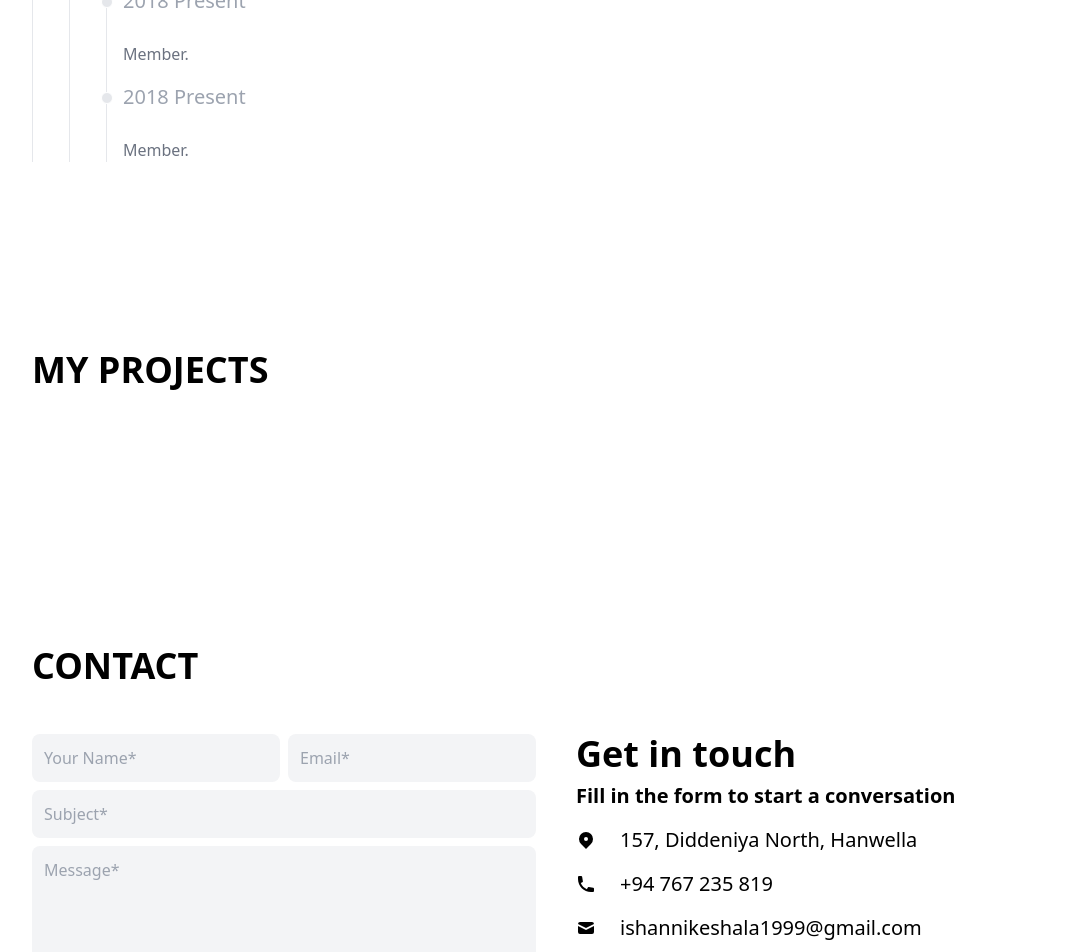
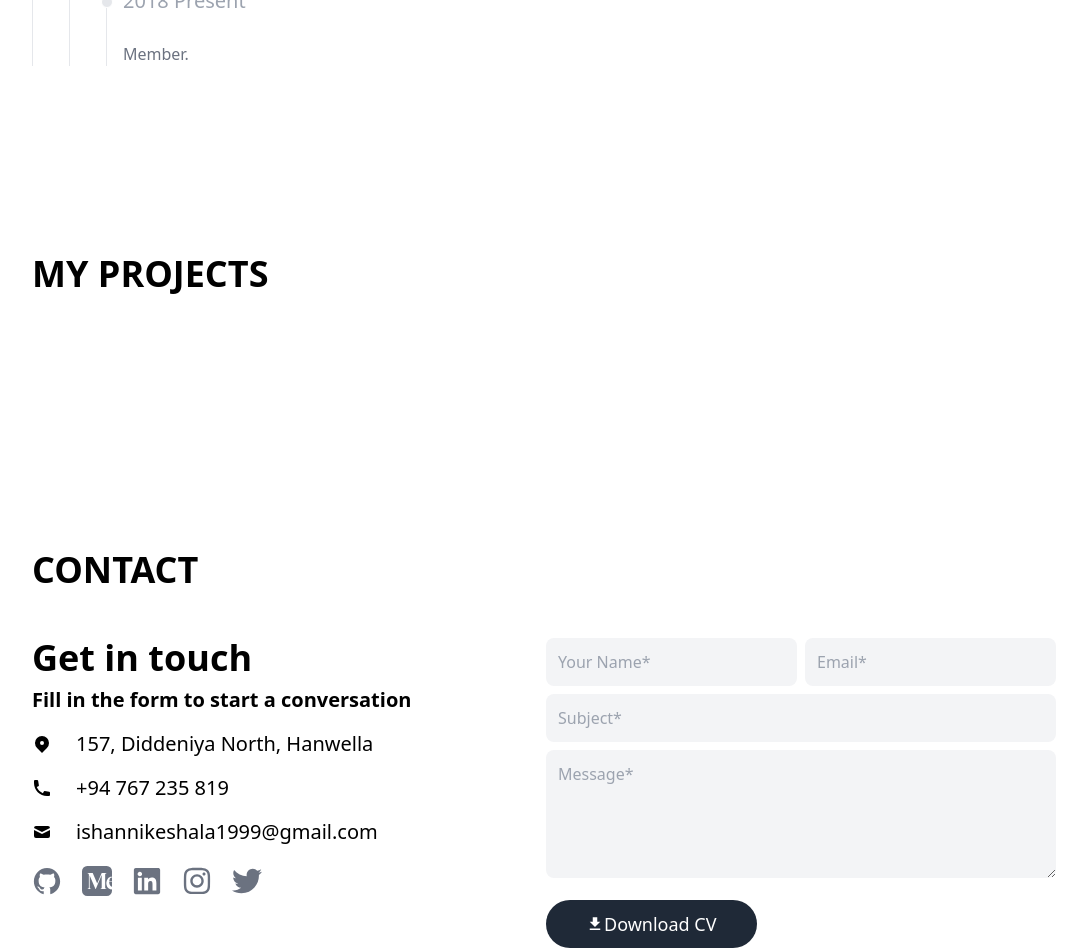
Before and after one commit to IshanNikeshalaNawarathna/ishannikeshala, a React (Create React App) app: page / in a window 1280 px wide. Shown: the part 2640-3592 px from the top of the page, without its empty margins (96-1182 px from the left). Built offline with nearby package versions, Linux system fonts and the light colour scheme.

Commit message:
design update

```diff
--- a/package.json
+++ b/package.json
@@ -11,7 +11,7 @@
     "react": "^18.3.1",
     "react-dom": "^18.3.1",
     "react-icons": "^5.2.1",
-    "react-scripts": "5.0.1",
+    "react-scripts": "^5.0.1",
     "react-timeline-scribble": "^1.0.14",
     "react-type-animation": "^3.2.0",
     "use-count-up": "^3.0.1",
--- a/src/page/About.js
+++ b/src/page/About.js
@@ -111,12 +111,6 @@ export const About = () => {
                               <h3 className="text-xl font-semibold  dark:text-gray-900 text-white">INTERNET SOCIETY</h3>
                               <p className="text-base font-normal text-gray-500 dark:text-gray-400">Member.</p>
                             </li>
-                            <li className="mb-5 ms-4">
-                              <div className="absolute w-3 h-3 bg-gray-200 rounded-full mt-1.5 -start-1.5 border border-white dark:border-gray-900 dark:bg-gray-700"></div>
-                              <time className="mb-1 text-xl font-normal leading-none text-gray-400 dark:text-gray-500">2018 Present</time>
-                              <h3 className="text-xl font-semibold  dark:text-gray-900 text-white">INHUMANS E-SPORT</h3>
-                              <p className="text-base font-normal text-gray-500 dark:text-gray-400">Member.</p>
-                            </li>
                           </ol>
                         </div>
                       </li>
--- a/src/page/Contact.js
+++ b/src/page/Contact.js
@@ -16,27 +16,10 @@ export const Contact = () => {
             <span className='font-bold text-4xl'>CONTACT</span>
           </div>
           <div className="mt-4">
-            <div class="grid grid-cols-1 md:grid-cols-1 lg:grid-cols-2 gap-1 lg:gap-4">
-              <div class="lg:row-span-3 row-span-1 ">
-                <div class="grid grid-cols-1 md:grid-cols-2 gap-2">
-                  <input class="w-full bg-gray-100 text-gray-900  p-3 rounded-lg focus:outline-none focus:shadow-outline"
-                    type="text" placeholder="Your Name*" />
-                  <input class="w-full bg-gray-100 text-gray-900  p-3 rounded-lg focus:outline-none focus:shadow-outline"
-                    type="text" placeholder="Email*" />
-                </div>
-                <div className="gap-2">
-                  <input class="w-full bg-gray-100 text-gray-900 mt-2 p-3 rounded-lg focus:outline-none focus:shadow-outline"
-                    type="email" placeholder="Subject*" />
-                </div>
-                <div className="gap-2">
-                  <textarea placeholder="Message*" class="w-full h-32 bg-gray-100 text-gray-900 mt-2 p-3 rounded-lg focus:outline-none focus:shadow-outline"></textarea>
-                </div>
-                <div className="mt-4 ">
-                  <Button />
-                </div>
-              </div>
+            <div class="grid grid-cols-1 md:grid-cols-1 lg:grid-cols-2 gap-1 lg:gap-1">
+
               <div className='grid grid-cols-1  md:grid-cols-1 lg:grid-cols-1 gap-4 lg:gap-4'>
-                <div className="py-6 md:py-0 md:px-6">
+                <div className="py-6 md:py-0 md:px-0">
                   <h1 className="text-4xl font-bold">Get in touch</h1>
                   <p className="pt-2 pb-4 text-xl font-semibold">Fill in the form to start a conversation</p>
                   <div className="space-y-4">
@@ -83,6 +66,24 @@ export const Contact = () => {
                   </div>
                 </div>
               </div>
+              <div class="lg:row-span-3 row-span-1 ">
+                <div class="grid grid-cols-1 md:grid-cols-2 gap-2">
+                  <input class="w-full bg-gray-100 text-gray-900  p-3 rounded-lg focus:outline-none focus:shadow-outline"
+                    type="text" placeholder="Your Name*" />
+                  <input class="w-full bg-gray-100 text-gray-900  p-3 rounded-lg focus:outline-none focus:shadow-outline"
+                    type="text" placeholder="Email*" />
+                </div>
+                <div className="gap-2">
+                  <input class="w-full bg-gray-100 text-gray-900 mt-2 p-3 rounded-lg focus:outline-none focus:shadow-outline"
+                    type="email" placeholder="Subject*" />
+                </div>
+                <div className="gap-2">
+                  <textarea placeholder="Message*" class="w-full h-32 bg-gray-100 text-gray-900 mt-2 p-3 rounded-lg focus:outline-none focus:shadow-outline"></textarea>
+                </div>
+                <div className="mt-4 ">
+                  <Button />
+                </div>
+              </div>
             </div>
           </div>
         </div>
```
Also changed, not shown: 1 other file (tests, documents, lock files or other folders).
